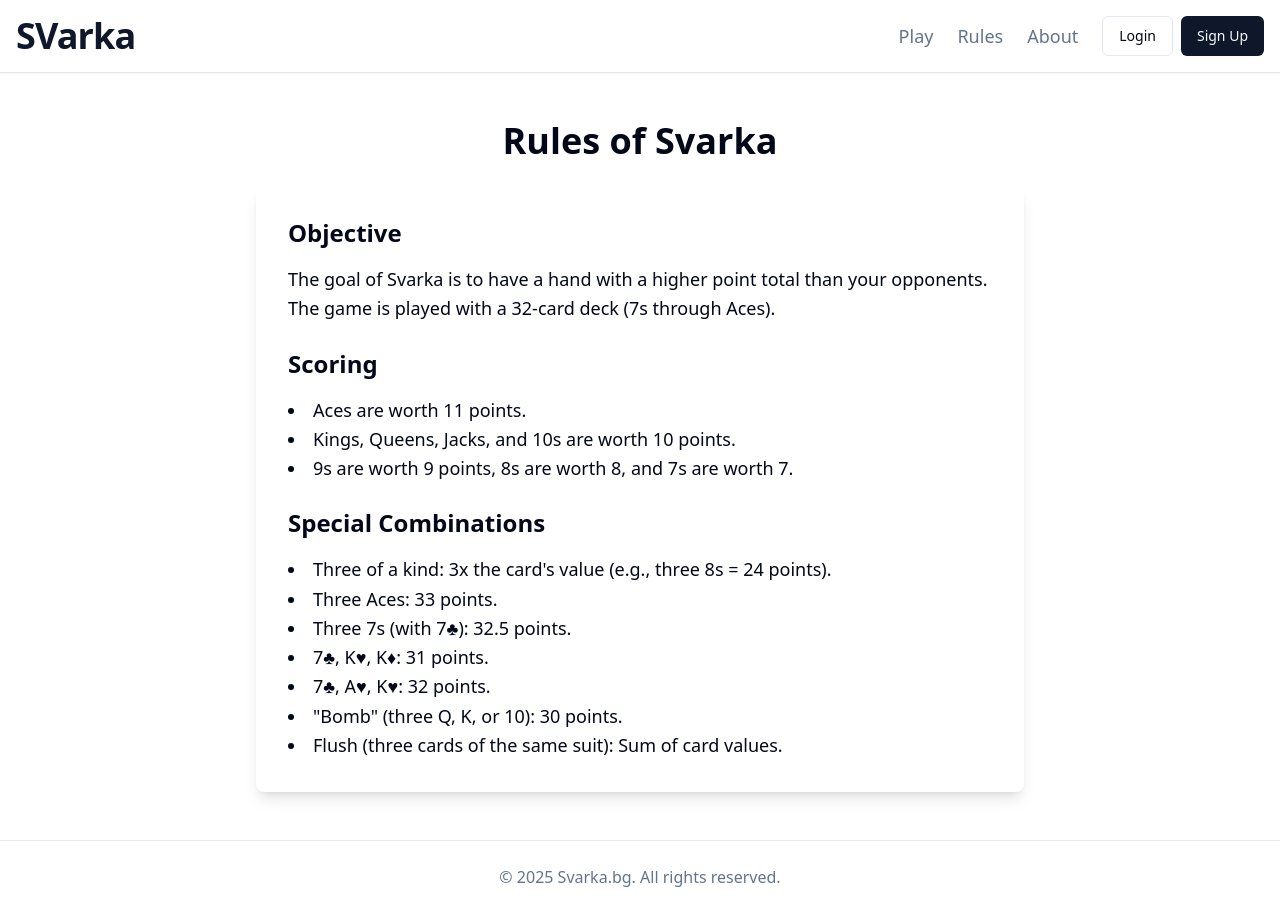
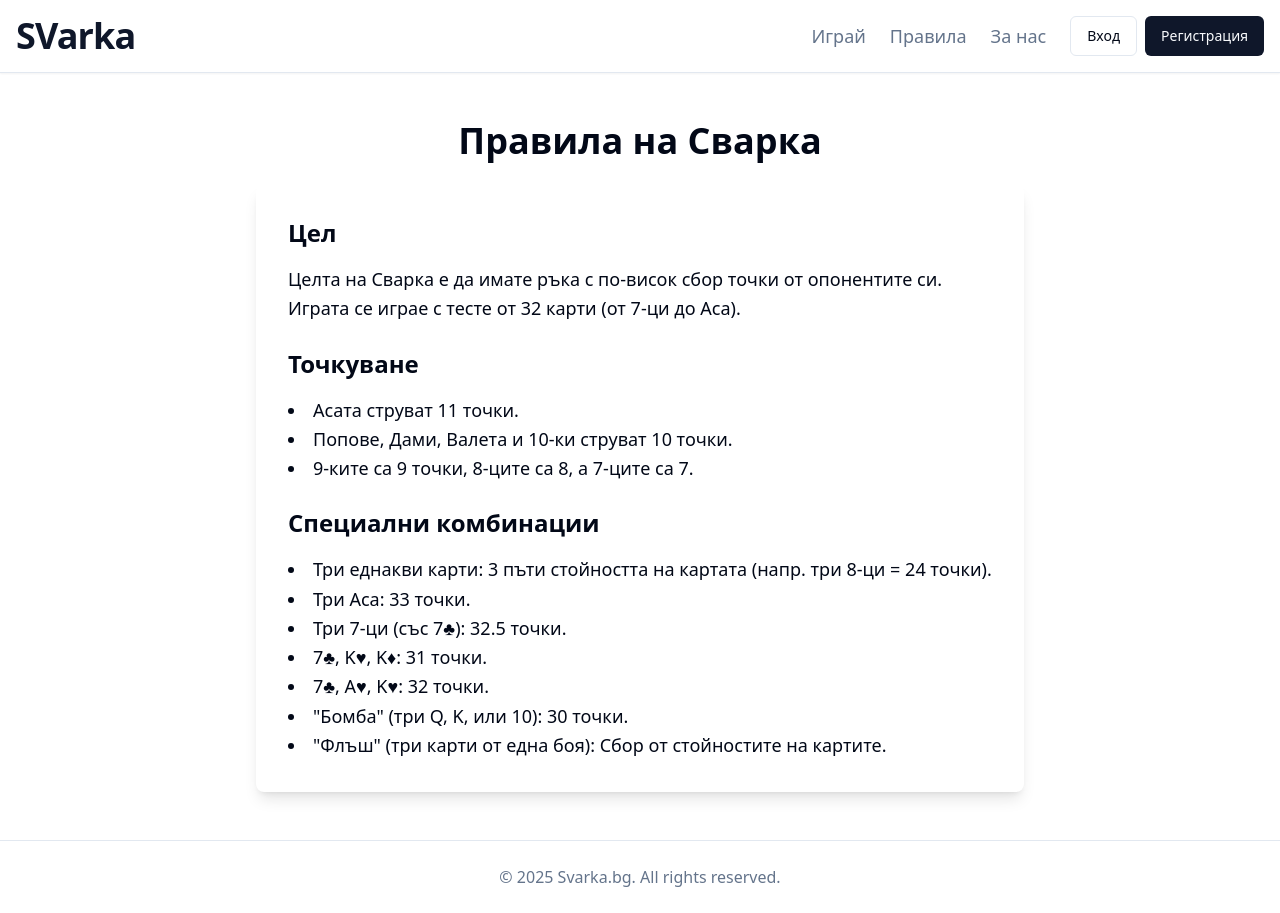
Before and after one commit to bojodanchev/svarka-modern, a Next.js app: page /rules in a window 1280 px wide. Built offline with nearby package versions, Linux system fonts and the light colour scheme.

Commit message:
feat: translate site to Bulgarian

```diff
--- a/src/app/about/page.tsx
+++ b/src/app/about/page.tsx
@@ -1,18 +1,18 @@
 const AboutPage = () => {
   return (
     <div className="container mx-auto p-4 py-8">
-      <h1 className="text-4xl font-extrabold text-center mb-6">About Svarka.bg</h1>
+      <h1 className="text-4xl font-extrabold text-center mb-6">За нас</h1>
       <div className="max-w-3xl mx-auto bg-card text-card-foreground p-8 rounded-lg shadow-lg">
         <p className="text-lg leading-relaxed">
-          Svarka is a card game that suits the temperament of the Balkan peoples.
-          It is an extremely entertaining and emotional game, in which the goal
-          is for a player's hand to have a higher total than the other players'
-          in order to win.
+          Сварката е игра на карти, която подхожда на темперамента на
+          балканските народи. Изключително развлекателна и емоционална игра, в
+          която целта е сборът от картите на един играч да е по-голям от този
+          на другите играчи, за да спечели.
         </p>
         <p className="text-lg leading-relaxed mt-4">
-          Bluffing is recommended. This is how players express their sense of
-          humor, and the emotion is 100%. The game is relatively easy to play,
-          which makes it so popular.
+          Блъфовете са препоръчителни. Така се изразява чувството за хумор на
+          играчите и емоцията е 100%. Играе се сравнително лесно, което я
+          прави и толкова популярна.
         </p>
       </div>
     </div>
--- a/src/app/page.tsx
+++ b/src/app/page.tsx
@@ -8,21 +8,21 @@ export default function Home() {
         <main className="text-5xl md:text-6xl font-bold">
           <h1 className="inline">
             <span className="inline bg-gradient-to-r from-[#F596D3]  to-[#D247BF] text-transparent bg-clip-text">
-              Svarka
+              Сварка
             </span>{' '}
-            Online
+            Онлайн
           </h1>{' '}
-          for the modern an age
+          за модерната епоха
         </main>
 
         <p className="text-xl text-muted-foreground md:w-10/12 mx-auto lg:mx-0">
-          The classic Bulgarian card game, now in your browser. Play with
-          friends, join tournaments, and climb the leaderboard.
+          Класическата българска игра на карти, сега във вашия браузър. Играйте с
+          приятели, присъединете се към турнири и се изкачете в класацията.
         </p>
 
         <div className="space-y-4 md:space-y-0 md:space-x-4">
           <Link href="/play">
-            <Button className="w-full md:w-1/3">Play Now</Button>
+            <Button className="w-full md:w-1/3">Играй сега</Button>
           </Link>
         </div>
       </div>
--- a/src/app/rules/page.tsx
+++ b/src/app/rules/page.tsx
@@ -1,30 +1,30 @@
 const RulesPage = () => {
   return (
     <div className="container mx-auto p-4 py-8">
-      <h1 className="text-4xl font-extrabold text-center mb-6">Rules of Svarka</h1>
+      <h1 className="text-4xl font-extrabold text-center mb-6">Правила на Сварка</h1>
       <div className="max-w-3xl mx-auto bg-card text-card-foreground p-8 rounded-lg shadow-lg">
-        <h2 className="text-2xl font-bold mb-4">Objective</h2>
+        <h2 className="text-2xl font-bold mb-4">Цел</h2>
         <p className="text-lg leading-relaxed">
-          The goal of Svarka is to have a hand with a higher point total than
-          your opponents. The game is played with a 32-card deck (7s through Aces).
+          Целта на Сварка е да имате ръка с по-висок сбор точки от
+          опонентите си. Играта се играе с тесте от 32 карти (от 7-ци до Аса).
         </p>
 
-        <h2 className="text-2xl font-bold mt-6 mb-4">Scoring</h2>
+        <h2 className="text-2xl font-bold mt-6 mb-4">Точкуване</h2>
         <ul className="list-disc list-inside text-lg leading-relaxed">
-          <li>Aces are worth 11 points.</li>
-          <li>Kings, Queens, Jacks, and 10s are worth 10 points.</li>
-          <li>9s are worth 9 points, 8s are worth 8, and 7s are worth 7.</li>
+          <li>Асата струват 11 точки.</li>
+          <li>Попове, Дами, Валета и 10-ки струват 10 точки.</li>
+          <li>9-ките са 9 точки, 8-ците са 8, а 7-ците са 7.</li>
         </ul>
 
-        <h2 className="text-2xl font-bold mt-6 mb-4">Special Combinations</h2>
+        <h2 className="text-2xl font-bold mt-6 mb-4">Специални комбинации</h2>
         <ul className="list-disc list-inside text-lg leading-relaxed">
-          <li>Three of a kind: 3x the card's value (e.g., three 8s = 24 points).</li>
-          <li>Three Aces: 33 points.</li>
-          <li>Three 7s (with 7♣): 32.5 points.</li>
-          <li>7♣, K♥, K♦: 31 points.</li>
-          <li>7♣, A♥, K♥: 32 points.</li>
-          <li>"Bomb" (three Q, K, or 10): 30 points.</li>
-          <li>Flush (three cards of the same suit): Sum of card values.</li>
+          <li>Три еднакви карти: 3 пъти стойността на картата (напр. три 8-ци = 24 точки).</li>
+          <li>Три Аса: 33 точки.</li>
+          <li>Три 7-ци (със 7♣): 32.5 точки.</li>
+          <li>7♣, K♥, K♦: 31 точки.</li>
+          <li>7♣, A♥, K♥: 32 точки.</li>
+          <li>"Бомба" (три Q, K, или 10): 30 точки.</li>
+          <li>"Флъш" (три карти от една боя): Сбор от стойностите на картите.</li>
         </ul>
       </div>
     </div>
--- a/src/components/GameTable.tsx
+++ b/src/components/GameTable.tsx
@@ -41,13 +41,13 @@ const GameTable = () => {
 
   return (
     <div className="flex flex-col items-center p-4 bg-gray-100 dark:bg-gray-900 rounded-lg shadow-lg">
-      <h1 className="text-3xl font-bold mb-4">Svarka Game</h1>
+      <h1 className="text-3xl font-bold mb-4">Игра Сварка</h1>
       <div className="flex justify-around w-full mb-4">
         {gameState.players.map(player => (
           <Card key={player.id} className="w-1/3">
             <CardContent className="p-4">
               <h2 className="text-xl font-bold">{player.name}</h2>
-              <p>Balance: ${player.balance}</p>
+              <p>Баланс: ${player.balance}</p>
               <div className="flex mt-2">
                 {player.hand.map((card, index) => (
                   <Card key={index} className="w-16 h-24 mr-2">
@@ -65,12 +65,12 @@ const GameTable = () => {
         ))}
       </div>
       <div className="flex space-x-4">
-        <Button onClick={handleDeal}>Deal Cards</Button>
-        <Button onClick={handleShowdown}>Showdown</Button>
+        <Button onClick={handleDeal}>Раздай карти</Button>
+        <Button onClick={handleShowdown}>Покажи картите</Button>
       </div>
       {winner && (
         <div className="mt-4 text-2xl font-bold text-green-500">
-          Winner: {winner.name}!
+          Победител: {winner.name}!
         </div>
       )}
     </div>
--- a/src/components/Header.tsx
+++ b/src/components/Header.tsx
@@ -16,23 +16,23 @@ const Header = () => {
             href="/play"
             className="text-lg font-medium text-muted-foreground hover:text-primary transition-colors"
           >
-            Play
+            Играй
           </Link>
           <Link
             href="/rules"
             className="text-lg font-medium text-muted-foreground hover:text-primary transition-colors"
           >
-            Rules
+            Правила
           </Link>
           <Link
             href="/about"
             className="text-lg font-medium text-muted-foreground hover:text-primary transition-colors"
           >
-            About
+            За нас
           </Link>
           <div className="flex items-center space-x-2">
-            <Button variant="outline">Login</Button>
-            <Button>Sign Up</Button>
+            <Button variant="outline">Вход</Button>
+            <Button>Регистрация</Button>
           </div>
         </nav>
       </div>
```
